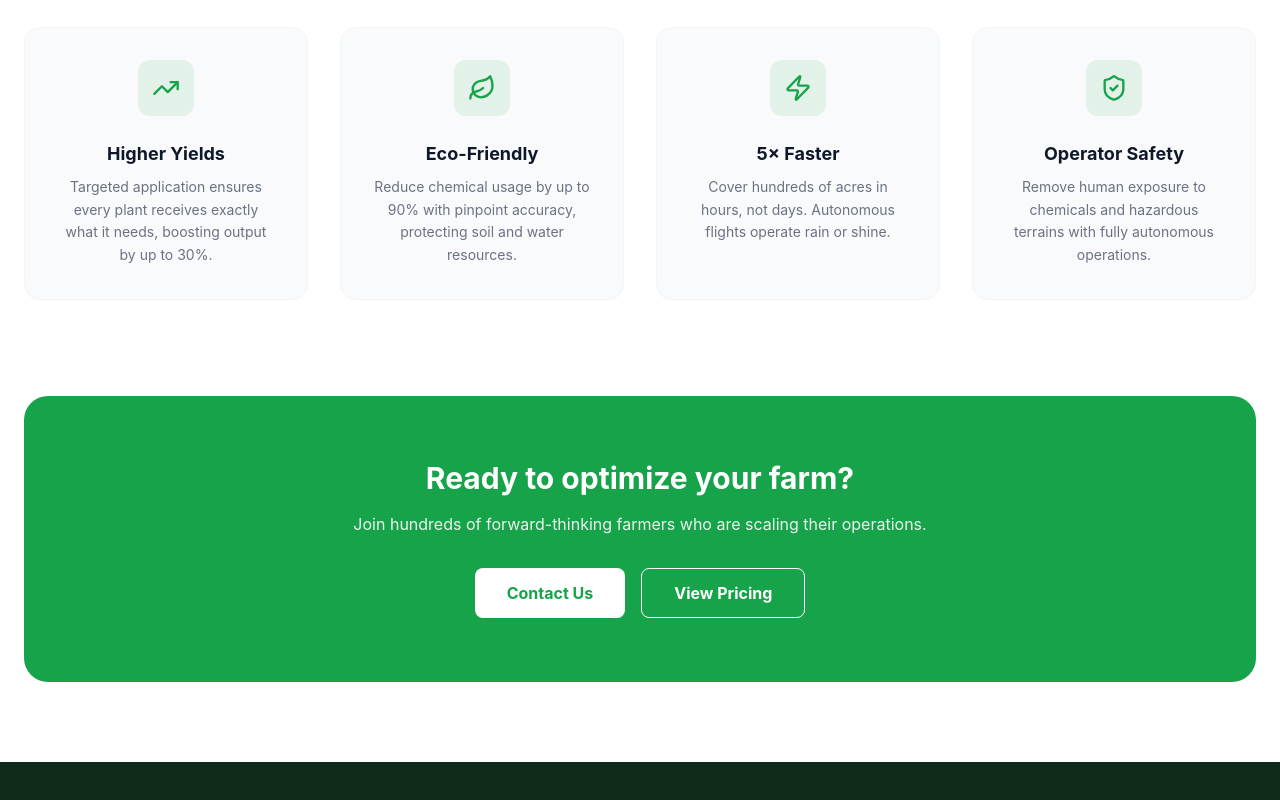
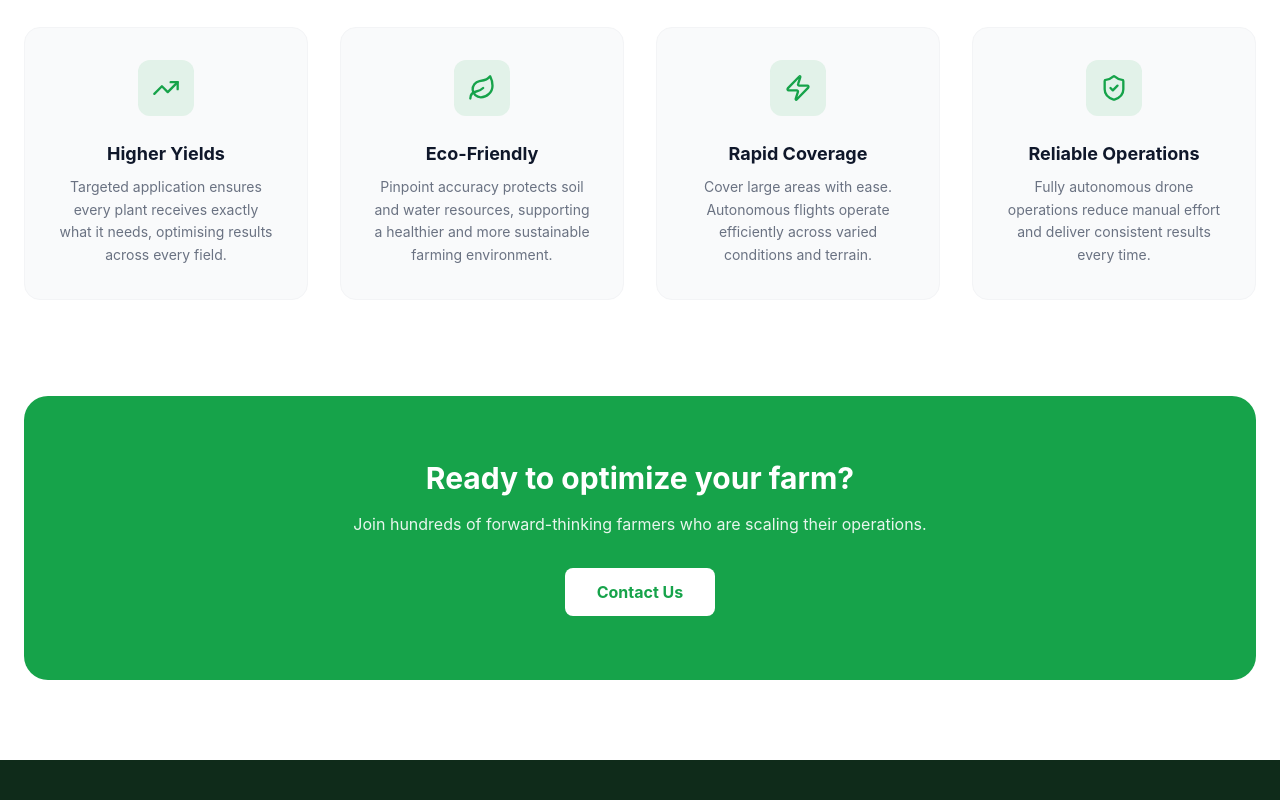
Before and after one commit to mithlohar144/SkyFeather-Innovations, a React (Vite) app in the folder SkyFeather/: page /services in a window 1280 px wide. Shown: the part 1523-2323 px from the top of the page. Built offline with nearby package versions, Linux system fonts and the light colour scheme.

Commit message:
Refactor service descriptions and improve component layouts for clarity and consistency

```diff
--- a/SkyFeather/src/components/about/AboutHero.jsx
+++ b/SkyFeather/src/components/about/AboutHero.jsx
@@ -61,16 +61,6 @@ const AboutHero = () => (
           <div className="absolute inset-0 bg-linear-to-t from-[#0f2b1a]/70 via-transparent to-transparent" />
         </div>
 
-        {/* Floating stat */}
-        <motion.div
-          initial={{ opacity: 0, y: 16 }}
-          animate={{ opacity: 1, y: 0 }}
-          transition={{ delay: 0.6, duration: 0.5 }}
-          className="absolute bottom-6 left-6 bg-white/10 backdrop-blur-md border border-white/15 rounded-2xl px-5 py-4"
-        >
-          <p className="text-agri-green font-extrabold text-2xl">500+</p>
-          <p className="text-white/50 text-xs uppercase tracking-wider mt-0.5">UK Farms Served</p>
-        </motion.div>
 
         {/* Floating tag top-right */}
         <motion.div
--- a/SkyFeather/src/components/services/CoreSolutions.jsx
+++ b/SkyFeather/src/components/services/CoreSolutions.jsx
@@ -4,7 +4,7 @@ import { ArrowRight } from 'lucide-react';
 const solutions = [
   {
     title: "Drone Spraying Services",
-    desc: "Precision application for crops with zero soil compaction. Targeted spraying reduces chemical waste by up to 30%.",
+    desc: "Precision application for crops with zero soil compaction. Delivering consistent, accurate coverage across every acre.",
     icon: "💧",
     link: "/services/drone-spraying"
   },
--- a/SkyFeather/src/components/services/WhyPrecision.jsx
+++ b/SkyFeather/src/components/services/WhyPrecision.jsx
@@ -5,22 +5,22 @@ const reasons = [
   {
     icon: TrendingUp,
     title: 'Higher Yields',
-    desc: 'Targeted application ensures every plant receives exactly what it needs, boosting output by up to 30%.',
+    desc: 'Targeted application ensures every plant receives exactly what it needs, optimising results across every field.',
   },
   {
     icon: Leaf,
     title: 'Eco-Friendly',
-    desc: 'Reduce chemical usage by up to 90% with pinpoint accuracy, protecting soil and water resources.',
+    desc: 'Pinpoint accuracy protects soil and water resources, supporting a healthier and more sustainable farming environment.',
   },
   {
     icon: Zap,
-    title: '5× Faster',
-    desc: 'Cover hundreds of acres in hours, not days. Autonomous flights operate rain or shine.',
+    title: 'Rapid Coverage',
+    desc: 'Cover large areas with ease. Autonomous flights operate efficiently across varied conditions and terrain.',
   },
   {
     icon: ShieldCheck,
-    title: 'Operator Safety',
-    desc: 'Remove human exposure to chemicals and hazardous terrains with fully autonomous operations.',
+    title: 'Reliable Operations',
+    desc: 'Fully autonomous drone operations reduce manual effort and deliver consistent results every time.',
   },
 ];
 
--- a/SkyFeather/src/components/spraying/EfficiencyStats.jsx
+++ b/SkyFeather/src/components/spraying/EfficiencyStats.jsx
@@ -2,9 +2,9 @@ const EfficiencyStats = () => (
   <section className="py-16 bg-gray-50">
     <div className="container mx-auto px-6 grid md:grid-cols-3 gap-8 text-center">
       <div className="bg-white p-8 rounded-2xl shadow-sm">
-        <h3 className="text-4xl font-bold text-agri-green mb-2">5x Faster</h3>
-        <p className="text-gray-600">Manual Spray Equivalent</p>
-        <p className="text-xs text-gray-400 mt-2">+400% Efficiency</p>
+        <h3 className="text-4xl font-bold text-agri-green mb-2">Rapid Coverage</h3>
+        <p className="text-gray-600">Across Any Terrain</p>
+        <p className="text-xs text-gray-400 mt-2">Efficient & Reliable</p>
       </div>
       <div className="bg-white p-8 rounded-2xl shadow-sm border-2 border-agri-green/20">
         <h3 className="text-4xl font-bold text-agri-green mb-2">95% Less</h3>
--- a/SkyFeather/src/components/spreading/SpreadingHero.jsx
+++ b/SkyFeather/src/components/spreading/SpreadingHero.jsx
@@ -15,7 +15,6 @@ const SpreadingHero = () => (
         </p>
         <div className="flex gap-4 mt-10">
           <button className="bg-agri-green text-white px-8 py-3 rounded-lg font-bold shadow-lg">Book a Demo</button>
-          <button className="border border-gray-300 text-agri-dark px-8 py-3 rounded-lg font-bold">View Pricing</button>
         </div>
       </div>
       <motion.div
--- a/SkyFeather/src/pages/Services.jsx
+++ b/SkyFeather/src/pages/Services.jsx
@@ -18,8 +18,7 @@ const Services = () => (
         <h2 className="text-3xl font-bold">Ready to optimize your farm?</h2>
         <p className="mt-4 opacity-90">Join hundreds of forward-thinking farmers who are scaling their operations.</p>
         <div className="flex justify-center gap-4 mt-8">
-          <button className="bg-white text-agri-green px-8 py-3 rounded-lg font-bold">Contact Us</button>
-          <button className="border border-white text-white px-8 py-3 rounded-lg font-bold">View Pricing</button>
+          <a href="/contact" className="bg-white text-agri-green px-8 py-3 rounded-lg font-bold">Contact Us</a>
         </div>
       </section>
     </div>
--- a/SkyFeather/src/pages/Spraying.jsx
+++ b/SkyFeather/src/pages/Spraying.jsx
@@ -19,7 +19,7 @@ const Spraying = () => {
             <div className="grid md:grid-cols-4 gap-8">
               {[
                 { title: "Reduced Waste", icon: "🍃" },
-                { title: "Operator Safety", icon: "🛡️" },
+                { title: "Reliable Operations", icon: "✅" },
                 { title: "Variable Rate", icon: "⚙️" },
                 { title: "Any Terrain", icon: "⛰️" }
               ].map((item, i) => (
```
